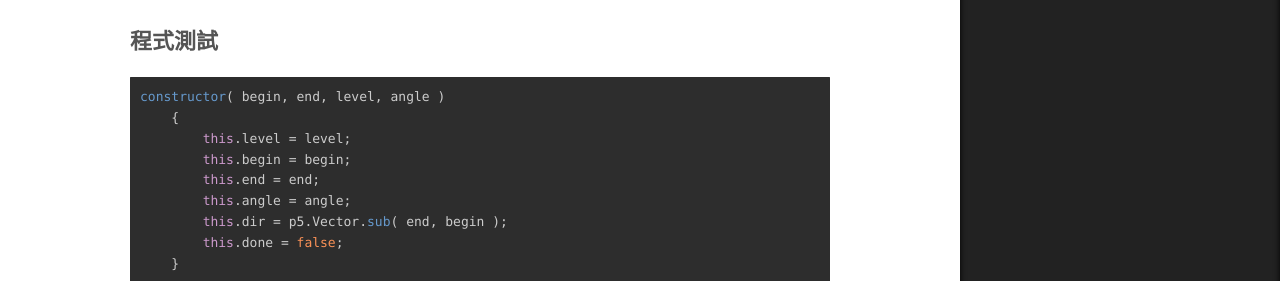
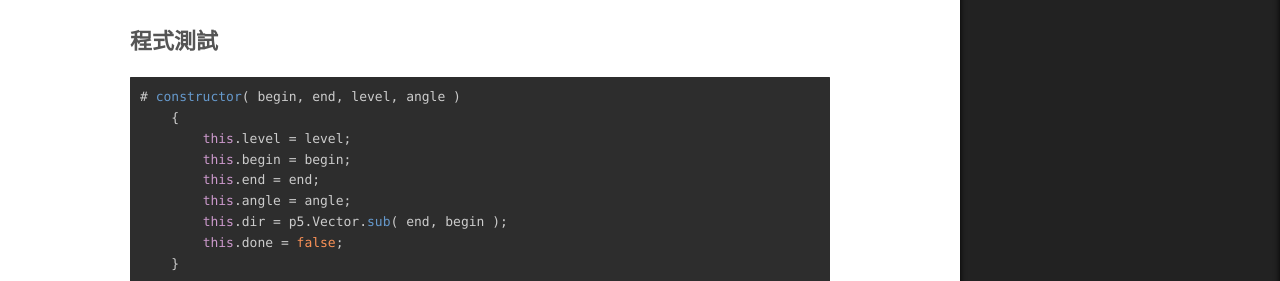
Before and after one commit to ntp945812/jekyll-site, a Jekyll site: the page built from _posts/2018-05-15-test.md, in a window 1280 px wide and 1392 px high. Shown: the part 898-1179 px from the top of the window. Built offline with Jekyll 4.4.1, drawn with Linux system fonts in a browser that asks for light colours.

````diff
--- a/_posts/2018-05-15-test.md
+++ b/_posts/2018-05-15-test.md
@@ -6,7 +6,7 @@ data: 2018-05-15
 ![](https://ntp945812.github.io/jekyll-site/images/test.jpg)
 # 程式測試
 ```javascript
-constructor( begin, end, level, angle )
+# constructor( begin, end, level, angle )
     {
         this.level = level;
         this.begin = begin;
````
